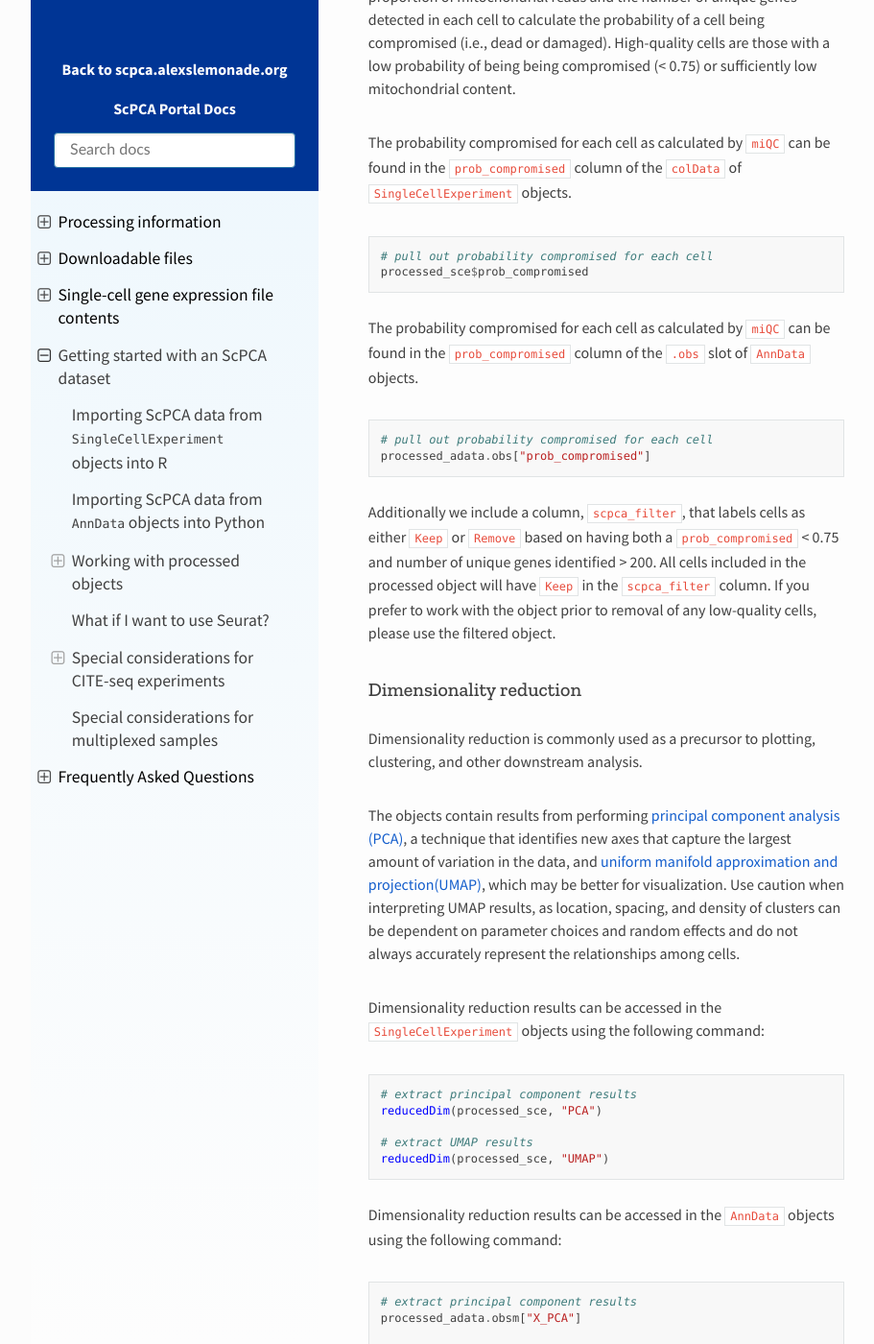
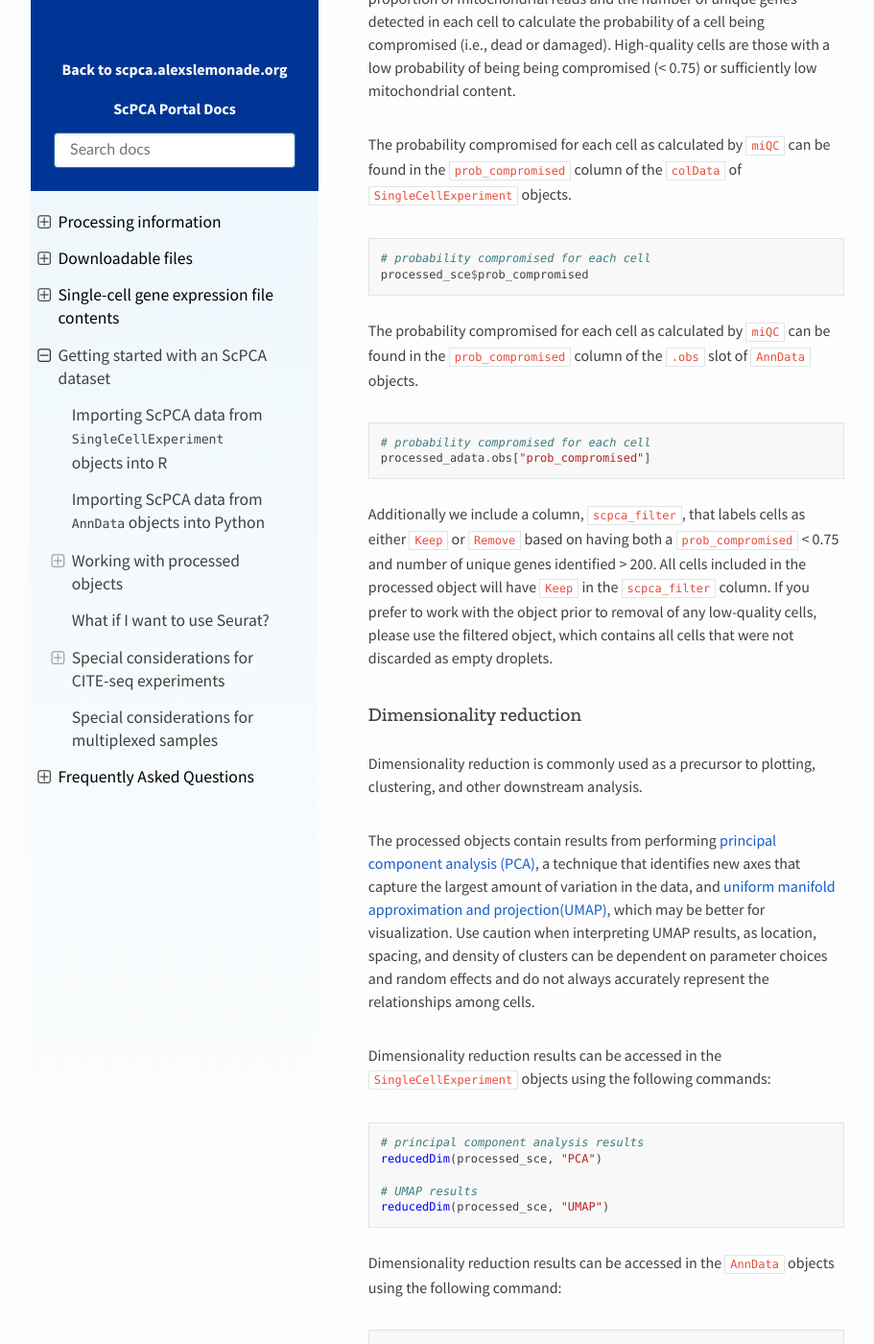
Before and after one commit to DongzeHE/scpca-docs, a Sphinx documentation site: the page built from docs/getting_started.md, in a window 1280 px wide and 1400 px high, scrolled down 3707 px. Shown: the whole window at 96% size, without its empty margins (158-1069 px from the left). Built offline with Sphinx 7.4.7 and the Read the Docs theme 2.0.0, drawn with Linux system fonts in a browser that asks for light colours; some of the changed text lies outside the part shown.

Commit message:
Apply suggestions from code review
Co-authored-by: Joshua Shapiro <josh.shapiro@ccdatalab.org>

````diff
--- a/docs/getting_started.md
+++ b/docs/getting_started.md
@@ -110,45 +110,45 @@
 The probability compromised for each cell as calculated by `miQC` can be found in the `prob_compromised` column of the `colData` of `SingleCellExperiment` objects.
 
 ```r
-# pull out probability compromised for each cell
+# probability compromised for each cell
 processed_sce$prob_compromised
 ```
 
 The probability compromised for each cell as calculated by `miQC` can be found in the `prob_compromised` column of the `.obs` slot of `AnnData` objects.
 
 ```python
-# pull out probability compromised for each cell
+# probability compromised for each cell
 processed_adata.obs["prob_compromised"]
 ```
 
 Additionally we include a column, `scpca_filter`, that labels cells as either `Keep` or `Remove` based on having both a `prob_compromised` < 0.75 and number of unique genes identified > 200.
 All cells included in the processed object will have `Keep` in the `scpca_filter` column.
-If you prefer to work with the object prior to removal of any low-quality cells, please use the filtered object.
+If you prefer to work with the object prior to removal of any low-quality cells, please use the filtered object, which contains all cells that were not discarded as empty droplets.
 
 ### Dimensionality reduction
 
 Dimensionality reduction is commonly used as a precursor to plotting, clustering, and other downstream analysis.
 
-The objects contain results from performing [principal component analysis (PCA)](http://bioconductor.org/books/3.13/OSCA.basic/dimensionality-reduction.html#principal-components-analysis), a technique that identifies new axes that capture the largest amount of variation in the data, and [uniform manifold approximation and projection(UMAP)](http://bioconductor.org/books/3.13/OSCA.basic/dimensionality-reduction.html#uniform-manifold-approximation-and-projection), which may be better for visualization.
+The processed objects contain results from performing [principal component analysis (PCA)](http://bioconductor.org/books/3.13/OSCA.basic/dimensionality-reduction.html#principal-components-analysis), a technique that identifies new axes that capture the largest amount of variation in the data, and [uniform manifold approximation and projection(UMAP)](http://bioconductor.org/books/3.13/OSCA.basic/dimensionality-reduction.html#uniform-manifold-approximation-and-projection), which may be better for visualization.
 Use caution when interpreting UMAP results, as location, spacing, and density of clusters can be dependent on parameter choices and random effects and do not always accurately represent the relationships among cells.
 
-Dimensionality reduction results can be accessed in the `SingleCellExperiment` objects using the following command:
+Dimensionality reduction results can be accessed in the `SingleCellExperiment` objects using the following commands:
 
 ```r
-# extract principal component results
+# principal component analysis results
 reducedDim(processed_sce, "PCA")
 
-# extract UMAP results
+# UMAP results
 reducedDim(processed_sce, "UMAP")
 ```
 
 Dimensionality reduction results can be accessed in the `AnnData` objects using the following command:
 
 ```python
-# extract principal component results
+# principal component analysis results
 processed_adata.obsm["X_PCA"]
 
-# extract UMAP results
+# UMAP results
 processed_adata.obsm["X_UMAP"]
 ```
 
````
Also changed, not shown: other parts of docs/getting_started.md (+2 -2 lines).
